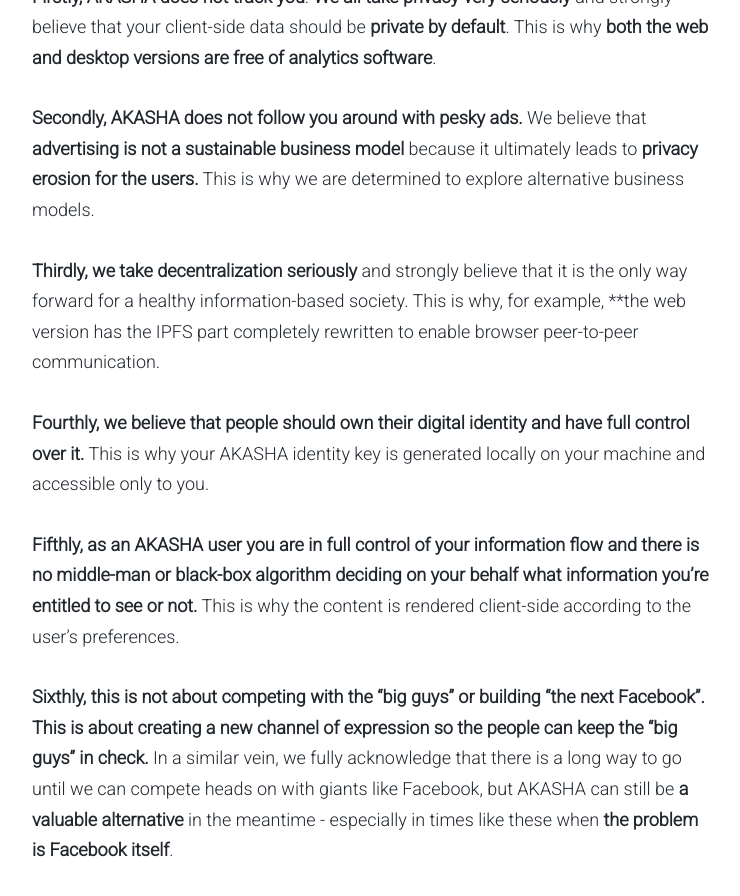
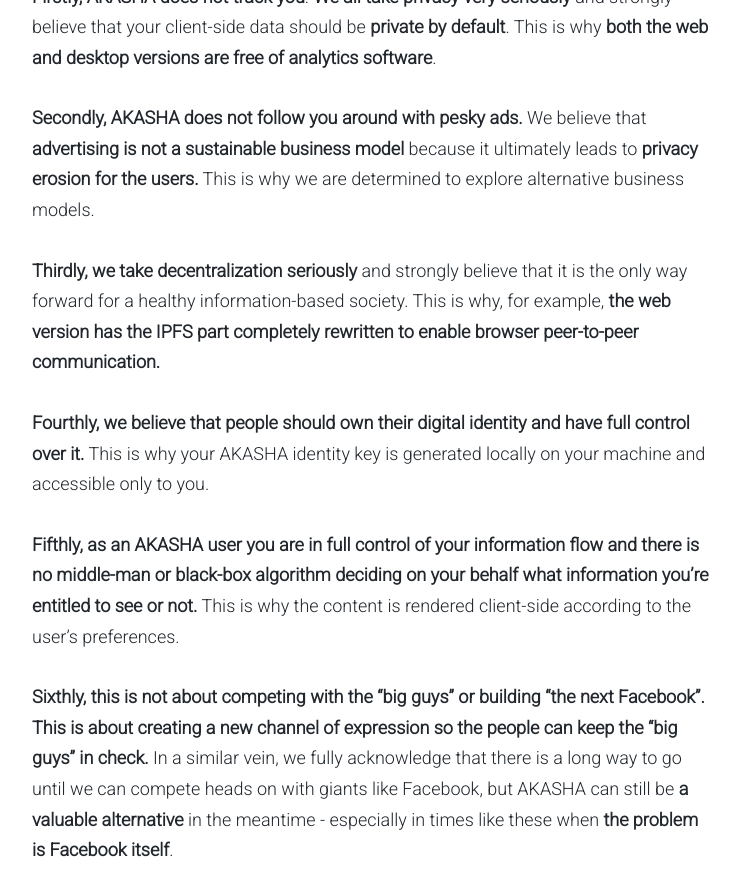
Before and after one commit to AKASHAorg/blog.akasha.world, a Jekyll site: the page built from _posts/2018-04-10-akasha-web-mend-the-gap.md, in a window 1280 px wide and 900 px high, scrolled down 3958 px. Shown: the top 896 px of the window, without its empty margins (268-1008 px from the left). Built offline with Jekyll 4.4.1, drawn with Linux system fonts in a browser that asks for light colours; comment, search, counter and statistics services are not loaded.

```diff
--- a/_posts/2018-04-10-akasha-web-mend-the-gap.md
+++ b/_posts/2018-04-10-akasha-web-mend-the-gap.md
@@ -56,7 +56,7 @@ We have been asked many times how AKASHA is different from a number of social ne
 
 **Secondly, AKASHA does not follow you around with pesky ads.** We believe that **advertising is not a sustainable business model** because it ultimately leads to **privacy erosion for the users.** This is why we are determined to explore alternative business models.
 
-**Thirdly, we take decentralization seriously** and strongly believe that it is the only way forward for a healthy information-based society. This is why, for example, **the web version has the IPFS part completely rewritten to enable browser peer-to-peer communication.
+**Thirdly, we take decentralization seriously** and strongly believe that it is the only way forward for a healthy information-based society. This is why, for example, **the web version has the IPFS part completely rewritten to enable browser peer-to-peer communication.**
 
 **Fourthly, we believe that people should own their digital identity and have full control over it.** This is why your AKASHA identity key is generated locally on your machine and accessible only to you.
 
```
